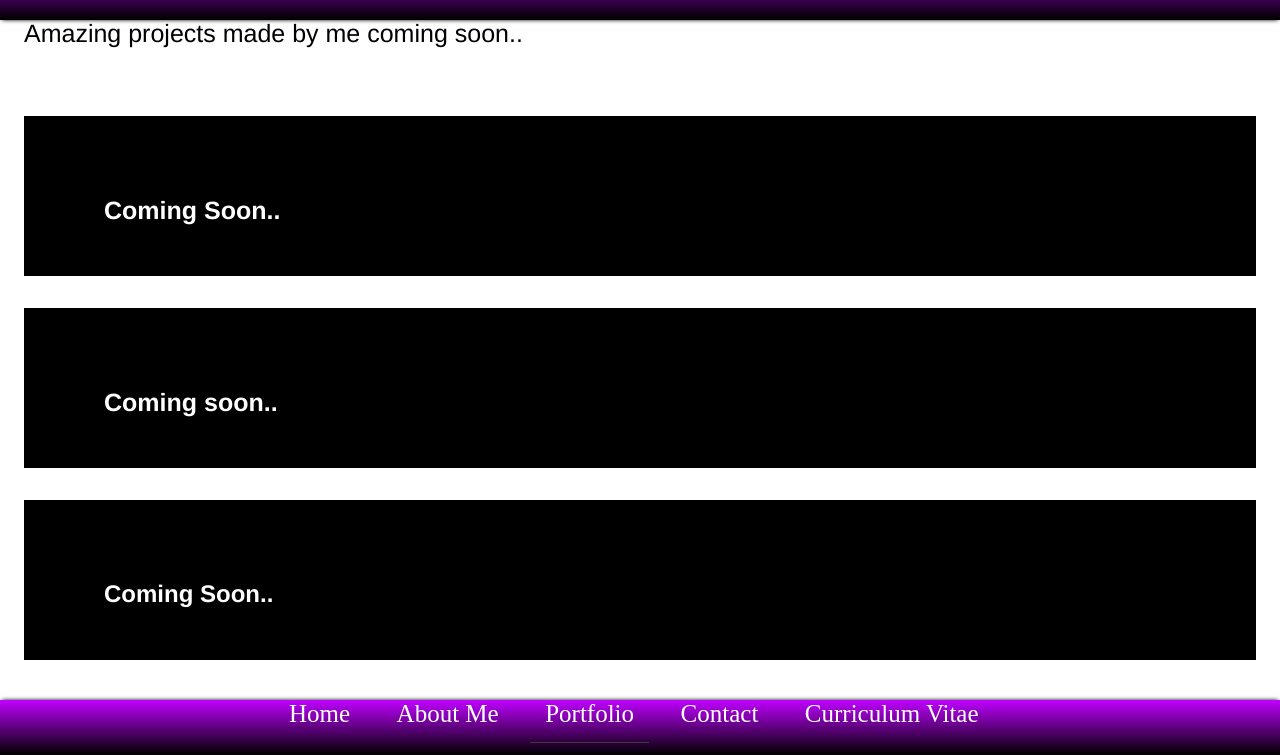
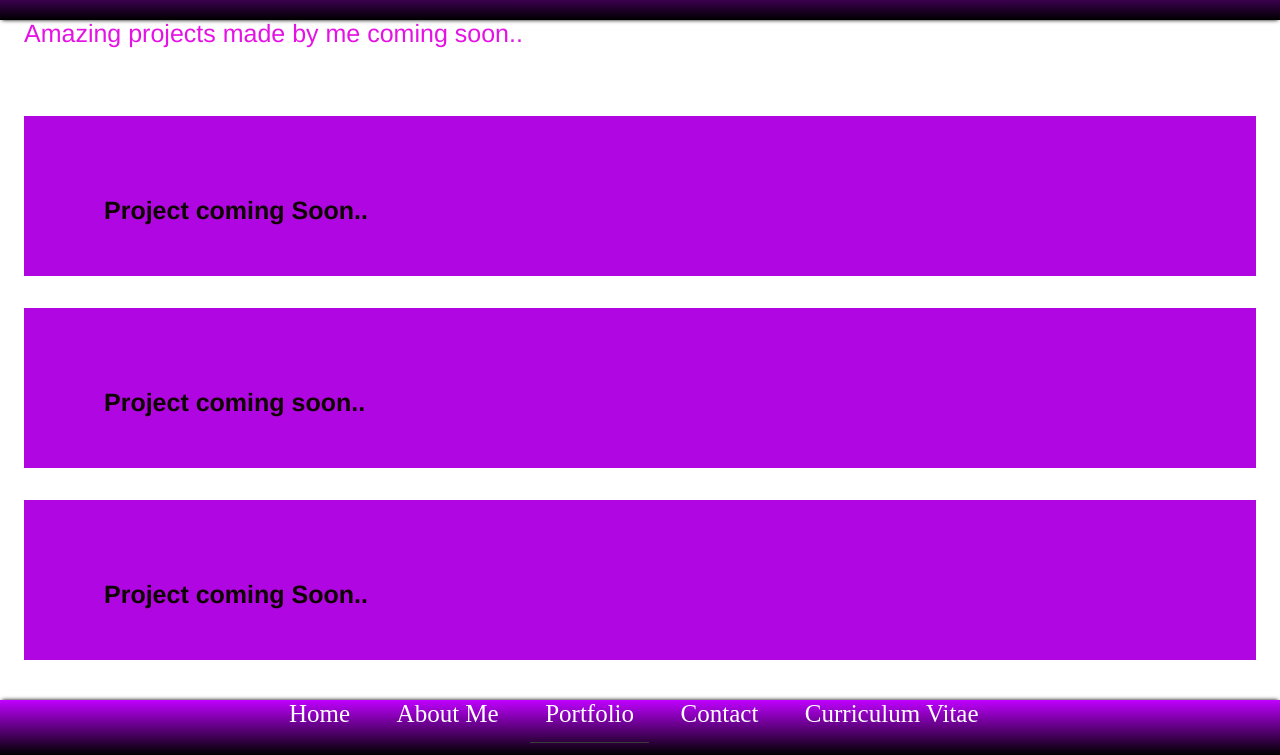
Before and after one commit to KyraAtkinson/PersonalSite-Project-KyraA, a plain HTML site: page Portfolio.html in a window 1280 px wide. Shown: the part 45-800 px from the top of the page. Drawn offline with Linux system fonts and the light colour scheme.

Commit message:
updated project

```diff
--- a/Portfolio.css
+++ b/Portfolio.css
@@ -8,9 +8,9 @@ main > h1 {
   .placeholder {
     font-family: Helvetica, Arial, sans-serif;
     font-size: 1em;
-    width: 100%;
-    background:  black;
-    color: white;
+     width: 100%;
+    background:  rgb(175, 6, 226);
+    color: rgb(14, 1, 1);
     margin: 2em auto;
     padding: 5em;
   }
--- a/Portfolio.html
+++ b/Portfolio.html
@@ -21,17 +21,17 @@
 
       <section class="placeholder">
         <h2 class="placeholder-name">
-          Coming Soon..
+          Project coming Soon..
         </h2>
       </section>
       <section class="placeholder">
         <h2 class="placeholder-name">
-          Coming soon..
+          Project coming soon..
         </h2>
       </section>
       <section class="placeholder">
-        <h2 class="project-name">
-          Coming Soon..
+        <h2 class="placeholder-name">
+          Project coming Soon..
         </h2>
       </section>
     </main>
--- a/index.css
+++ b/index.css
@@ -10,3 +10,8 @@
     padding: 0%;
     margin: 0%;
 }
+nav input[type=text]{
+    float: left;
+    padding: 5px;
+    border: none;
+}
--- a/layout.css
+++ b/layout.css
@@ -25,7 +25,7 @@ header {
 main {
   min-height: 100vh;
   padding: 64px 24px 96px;
-  color: black;
+  color: rgb(229, 18, 229);
   font-family: 'Helvetica, Arial, sans-serif'
 }
 
```
Also changed, not shown: Contact.html (+1 -1 lines), index.html (+1 -1 lines).
